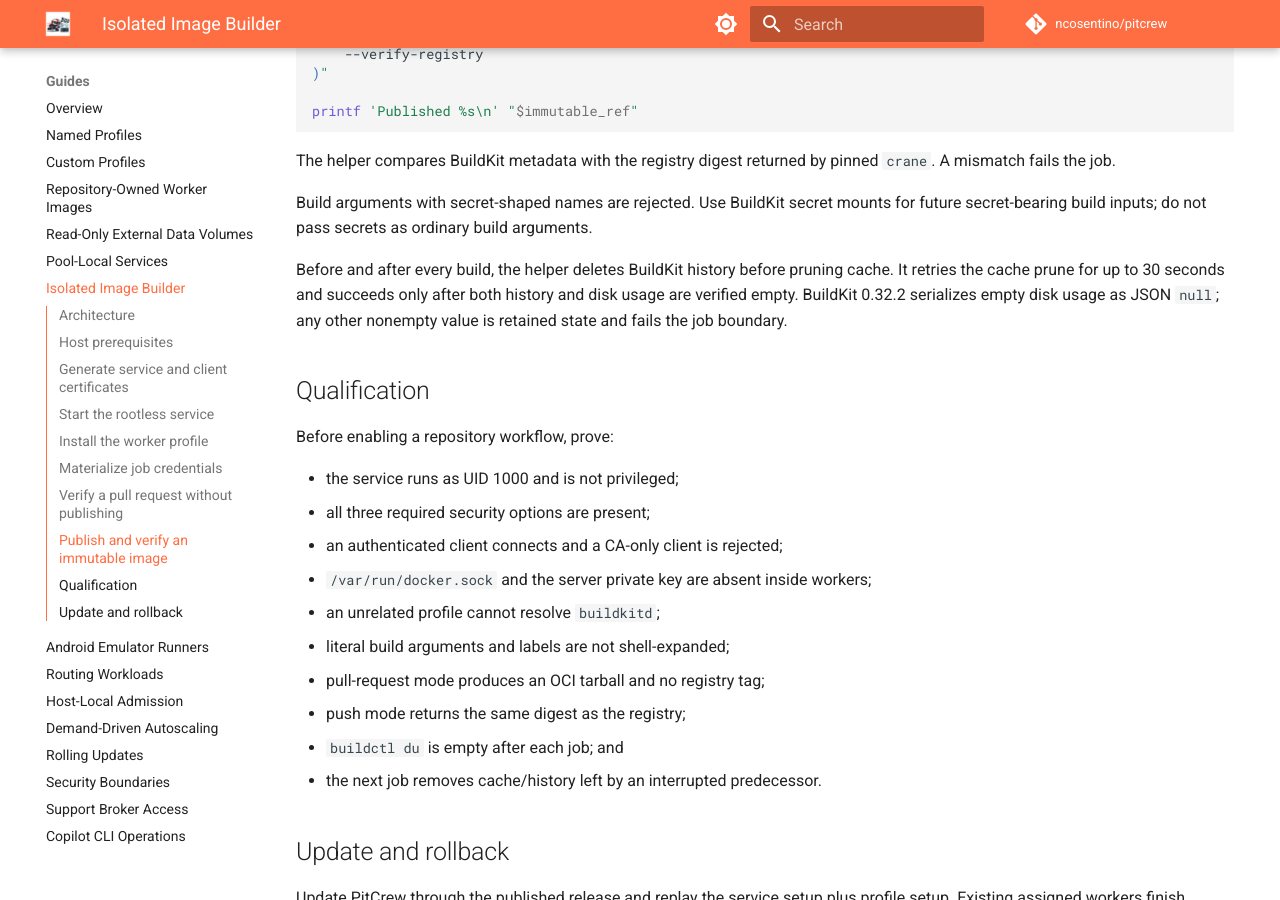
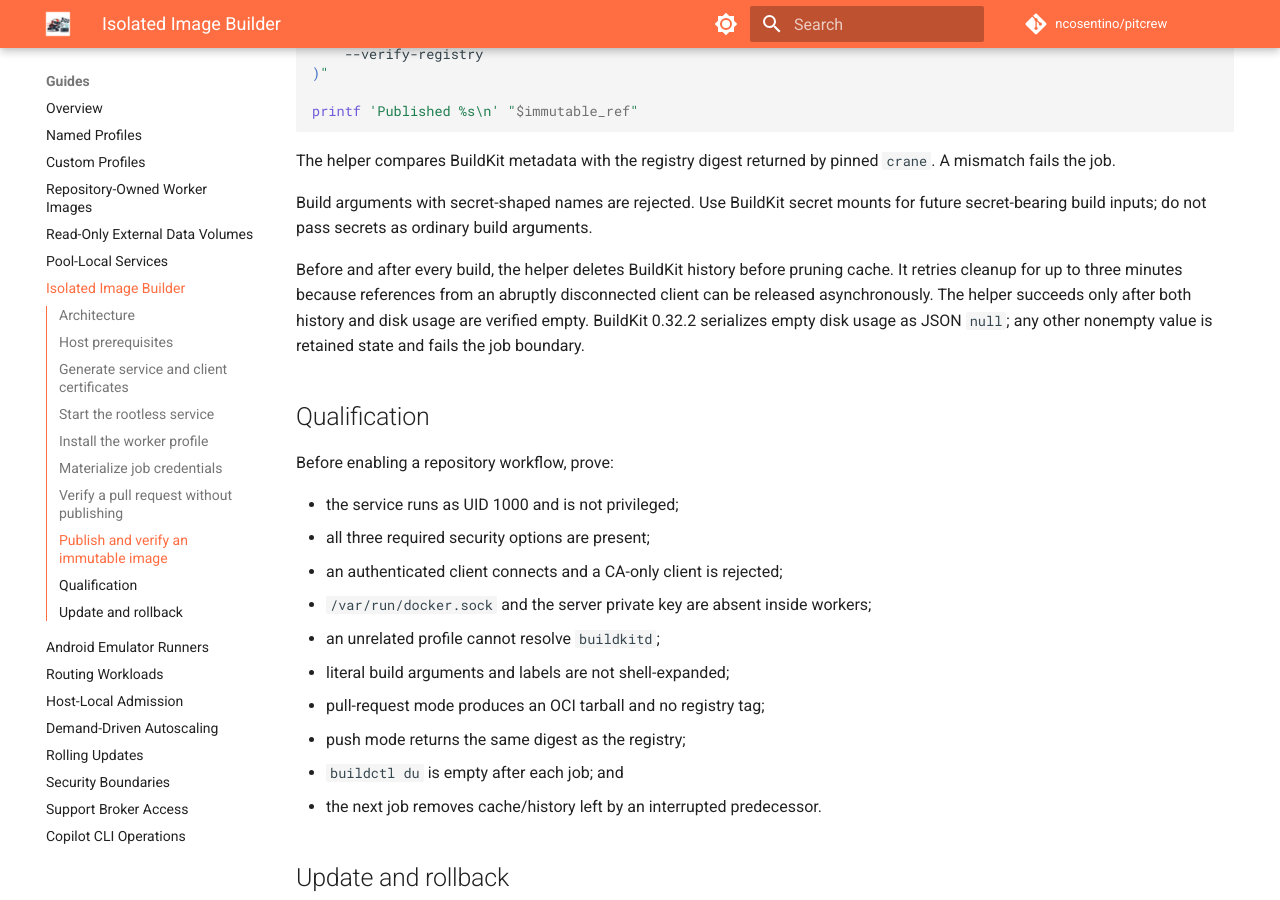
Before and after one commit to ncosentino/pitcrew, an MkDocs documentation site: the page built from docs/guides/isolated-image-builder.md, in a window 1280 px wide and 900 px high, scrolled down 3575 px. Built offline with MkDocs 1.6.1 and Material for MkDocs 9.7.7, drawn with Linux system fonts in a browser that asks for light colours; comment, search, counter and statistics services are not loaded.

Commit message:
fix(image-builder): bound history-first cleanup (#152)
Let the production preflight delete interrupted build history before waiting for cache references to release, and extend the fail-closed wall-clock cleanup budget to three minutes. Remove the contradictory integration pre-wait that could leave history-pinned records active indefinitely.

Co-authored-by: Copilot <223556219+Copilot@users.noreply.github.com>
Copilot-Session: 8be74dfa-19df-4e6f-9a70-45df41548b12

```diff
--- a/docs/guides/isolated-image-builder.md
+++ b/docs/guides/isolated-image-builder.md
@@ -195,9 +195,11 @@ Build arguments with secret-shaped names are rejected. Use BuildKit secret mount
 future secret-bearing build inputs; do not pass secrets as ordinary build arguments.
 
 Before and after every build, the helper deletes BuildKit history before pruning
-cache. It retries the cache prune for up to 30 seconds and succeeds only after both
-history and disk usage are verified empty. BuildKit 0.32.2 serializes empty disk usage
-as JSON `null`; any other nonempty value is retained state and fails the job boundary.
+cache. It retries cleanup for up to three minutes because references from an
+abruptly disconnected client can be released asynchronously. The helper succeeds
+only after both history and disk usage are verified empty. BuildKit 0.32.2
+serializes empty disk usage as JSON `null`; any other nonempty value is retained
+state and fails the job boundary.
 
 ## Qualification
 
```
Also changed, not shown: 3 other files.
